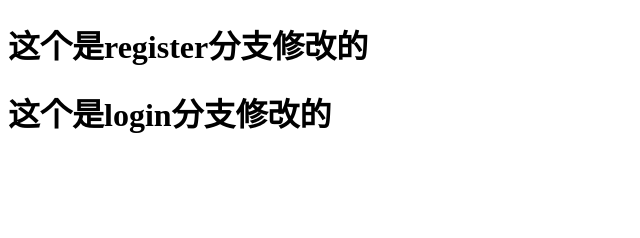
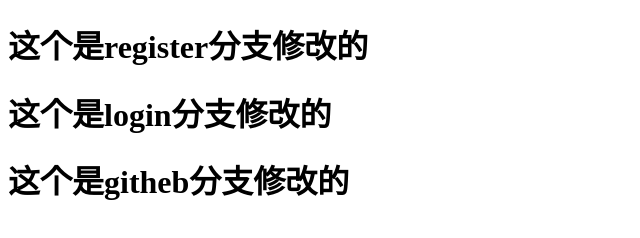
Before and after one commit to haiou1314/test2, a plain HTML site: page index.html in a window 1280 px wide. Shown: the whole page, without its empty margins (0-640 px from the left). Drawn offline with Linux system fonts and the light colour scheme.

Commit message:
Update index.html

```diff
--- a/index.html
+++ b/index.html
@@ -9,5 +9,6 @@
 <body>
     <h1>这个是register分支修改的</h1>
     <h1>这个是login分支修改的</h1>
+    <h1>这个是githeb分支修改的</h1>
 </body>
 </html>
```
